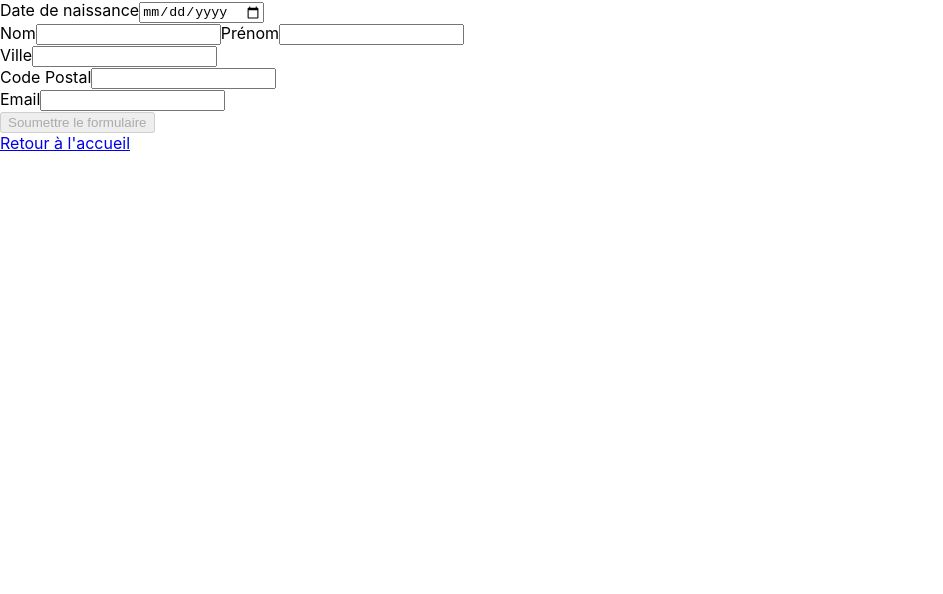
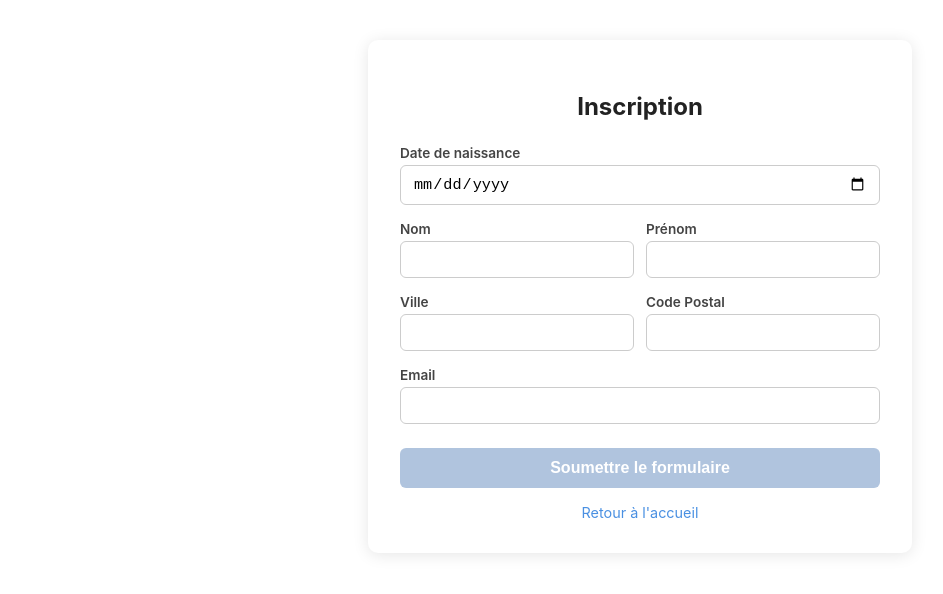
Before and after one commit to VictoriaYnov/Module-test, a React (Create React App) app in the folder my-app/: page /register in a window 1280 px wide. Shown: the top 594 px of the page, without its empty margins (0-943 px from the left). Built offline with nearby package versions, Linux system fonts and the light colour scheme; no server answers.

Commit message:
Mise en forme du formulaire

```diff
--- a/my-app/package.json
+++ b/my-app/package.json
@@ -1,7 +1,7 @@
 {
   "homepage": ".",
   "name": "victoria-ynov",
-  "version": "1.0.0",
+  "version": "1.1.0",
   "private": false,
   "dependencies": {
     "@testing-library/dom": "^10.4.1",
--- a/my-app/src/pages/Register.css
+++ b/my-app/src/pages/Register.css
@@ -1,38 +1,110 @@
-.App {
-  text-align: center;
+.register-container {
+  max-width: 480px;
+  margin: 40px auto;
+  padding: 32px;
+  background: #fff;
+  border-radius: 10px;
+  box-shadow: 0 2px 16px rgba(0,0,0,0.10);
 }
 
-.App-logo {
-  height: 40vmin;
-  pointer-events: none;
+.register-container h2 {
+  text-align: center;
+  margin-bottom: 24px;
+  color: #222;
+  font-size: 1.5rem;
 }
 
-@media (prefers-reduced-motion: no-preference) {
-  .App-logo {
-    animation: App-logo-spin infinite 20s linear;
-  }
+.form-group {
+  display: flex;
+  flex-direction: column;
+  margin-bottom: 16px;
 }
 
-.App-header {
-  background-color: #282c34;
-  min-height: 100vh;
+.form-row {
   display: flex;
-  flex-direction: column;
-  align-items: center;
-  justify-content: center;
-  font-size: calc(10px + 2vmin);
-  color: white;
+  gap: 12px;
+  margin-bottom: 16px;
 }
 
-.App-link {
-  color: #61dafb;
+.form-row .form-group {
+  flex: 1;
+  margin-bottom: 0;
 }
 
-@keyframes App-logo-spin {
-  from {
-    transform: rotate(0deg);
-  }
-  to {
-    transform: rotate(360deg);
-  }
+.form-group label {
+  font-size: 0.85rem;
+  font-weight: 600;
+  color: #444;
+  margin-bottom: 4px;
 }
+
+.form-group input {
+  padding: 9px 12px;
+  border: 1px solid #ccc;
+  border-radius: 6px;
+  font-size: 0.95rem;
+  transition: border-color 0.2s;
+  outline: none;
+}
+
+.form-group input:focus {
+  border-color: #4a90e2;
+}
+
+.field-error {
+  color: #d32f2f;
+  font-size: 0.78rem;
+  margin-top: 4px;
+}
+
+.submit-btn {
+  width: 100%;
+  padding: 11px;
+  background-color: #4a90e2;
+  color: white;
+  border: none;
+  border-radius: 6px;
+  font-size: 1rem;
+  font-weight: 600;
+  cursor: pointer;
+  margin-top: 8px;
+  transition: background-color 0.2s;
+}
+
+.submit-btn:hover:not(:disabled) {
+  background-color: #357abd;
+}
+
+.submit-btn:disabled {
+  background-color: #b0c4de;
+  cursor: not-allowed;
+}
+
+.back-link {
+  display: block;
+  text-align: center;
+  margin-top: 16px;
+  color: #4a90e2;
+  font-size: 0.9rem;
+  text-decoration: none;
+}
+
+.back-link:hover {
+  text-decoration: underline;
+}
+
+.toast {
+  position: fixed;
+  top: 20px;
+  right: 20px;
+  padding: 14px 22px;
+  border-radius: 6px;
+  color: white;
+  font-weight: 600;
+  font-size: 0.95rem;
+  box-shadow: 0 2px 10px rgba(0,0,0,0.2);
+  z-index: 1000;
+}
+
+.toast.success { background-color: #388e3c; }
+.toast.error   { background-color: #d32f2f; }
--- a/my-app/src/pages/Register.js
+++ b/my-app/src/pages/Register.js
@@ -80,10 +80,12 @@ function Register({ addUser }) {
     setTimeout(() => setToast(''), 3000);
   };
 
-  return (<>
+  return (
+    <div className="register-container">
+      <h2>Inscription</h2>
 
-    <div>
-      Date de naissance
+      <div className="form-group">
+        <label>Date de naissance</label>
         <input data-testid="input-birthdate" data-cy="input-birthdate" type="date" value={birthDate} onChange={(e) => {
           setBirthDate(e.target.value);
           try {
@@ -95,11 +97,12 @@ function Register({ addUser }) {
             setAgeValid(false);
           }
         }} />
-      {ageError && <span data-testid="age-error" data-cy="age-error" style={{color: 'red'}}>{ageError}</span>}
+        {ageError && <span data-testid="age-error" data-cy="age-error" className="field-error">{ageError}</span>}
       </div>
 
-    <div>
-      Nom
+      <div className="form-row">
+        <div className="form-group">
+          <label>Nom</label>
           <input data-testid="input-name" data-cy="input-name" value={name} onChange={(e) => {
             setName(e.target.value);
             try {
@@ -111,8 +114,9 @@ function Register({ addUser }) {
               setIdentityValid(false);
             }
           }} />
-
-      Prénom
+        </div>
+        <div className="form-group">
+          <label>Prénom</label>
           <input data-testid="input-first" data-cy="input-first" value={first} onChange={(e) => {
             setFirst(e.target.value);
             try {
@@ -124,11 +128,13 @@ function Register({ addUser }) {
               setIdentityValid(false);
             }
           }} />
-      {identityError && <span data-testid="identity-error" data-cy="identity-error" style={{color: 'red'}}>{identityError}</span>}
         </div>
+      </div>
+      {identityError && <span data-testid="identity-error" data-cy="identity-error" className="field-error">{identityError}</span>}
 
-    <div>
-      Ville
+      <div className="form-row">
+        <div className="form-group">
+          <label>Ville</label>
           <input data-testid="input-city" data-cy="input-city" value={city} onChange={(e) => {
             setCity(e.target.value);
             try {
@@ -140,11 +146,10 @@ function Register({ addUser }) {
               setCityValid(false);
             }
           }} />
-      {cityError && <span data-testid="city-error" data-cy="city-error" style={{color: 'red'}}>{cityError}</span>}
+          {cityError && <span data-testid="city-error" data-cy="city-error" className="field-error">{cityError}</span>}
         </div>
-
-    <div>
-      Code Postal
+        <div className="form-group">
+          <label>Code Postal</label>
           <input data-testid="input-cp" data-cy="input-cp" value={cp} onChange={(e) => {
             setCp(e.target.value);
             try {
@@ -156,11 +161,12 @@ function Register({ addUser }) {
               setCpValid(false);
             }
           }} />
-      {cpError && <span data-testid="cp-error" data-cy="cp-error" style={{color: 'red'}}>{cpError}</span>}
+          {cpError && <span data-testid="cp-error" data-cy="cp-error" className="field-error">{cpError}</span>}
+        </div>
       </div>
 
-    <div>
-      Email
+      <div className="form-group">
+        <label>Email</label>
         <input data-testid="input-email" data-cy="input-email" value={email} onChange={(e) => {
           setEmail(e.target.value);
           try {
@@ -172,11 +178,11 @@ function Register({ addUser }) {
             setEmailValid(false);
           }
         }} />
-      {emailError && <span data-testid="email-error" data-cy="email-error" style={{color: 'red'}}>{emailError}</span>}
+        {emailError && <span data-testid="email-error" data-cy="email-error" className="field-error">{emailError}</span>}
       </div>
 
-    <div>
       <button
+        className="submit-btn"
         data-testid="submit"
         data-cy="submit"
         disabled={!(ageValid && identityValid && cityValid && cpValid && emailValid)}
@@ -184,19 +190,13 @@ function Register({ addUser }) {
       >
         Soumettre le formulaire
       </button>
+
+      <Link to="/" className="back-link">Retour à l'accueil</Link>
+
+      {toast && <div data-testid="toast" data-cy="toast" className={`toast ${toastType}`}>{toast}</div>}
+
     </div>
-
-    <div>
-      <Link to="/">Retour à l'accueil</Link>
-    </div>
-
-    {toast && <div data-testid="toast" data-cy="toast" style={{
-      position: 'fixed', top: 20, right: 20,
-      backgroundColor: toastType === 'success' ? 'green' : 'red', color: 'white',
-      padding: '15px 25px', borderRadius: '5px'
-    }}>{toast}</div>}
-
-  </>)
+  )
 }
 
 export default Register;
```
Also changed, not shown: 1 other file (tests, documents, lock files or other folders). Lines whose indentation alone changed are shown as unchanged.
